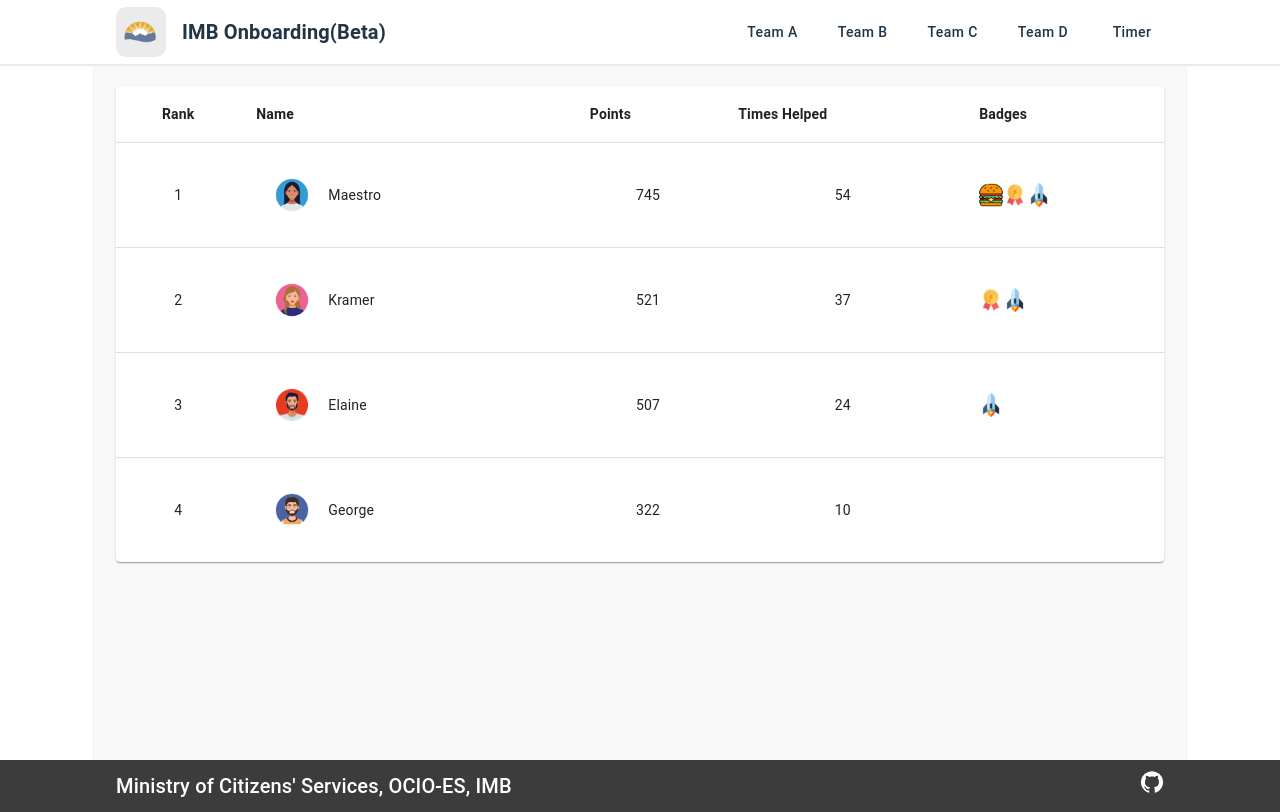
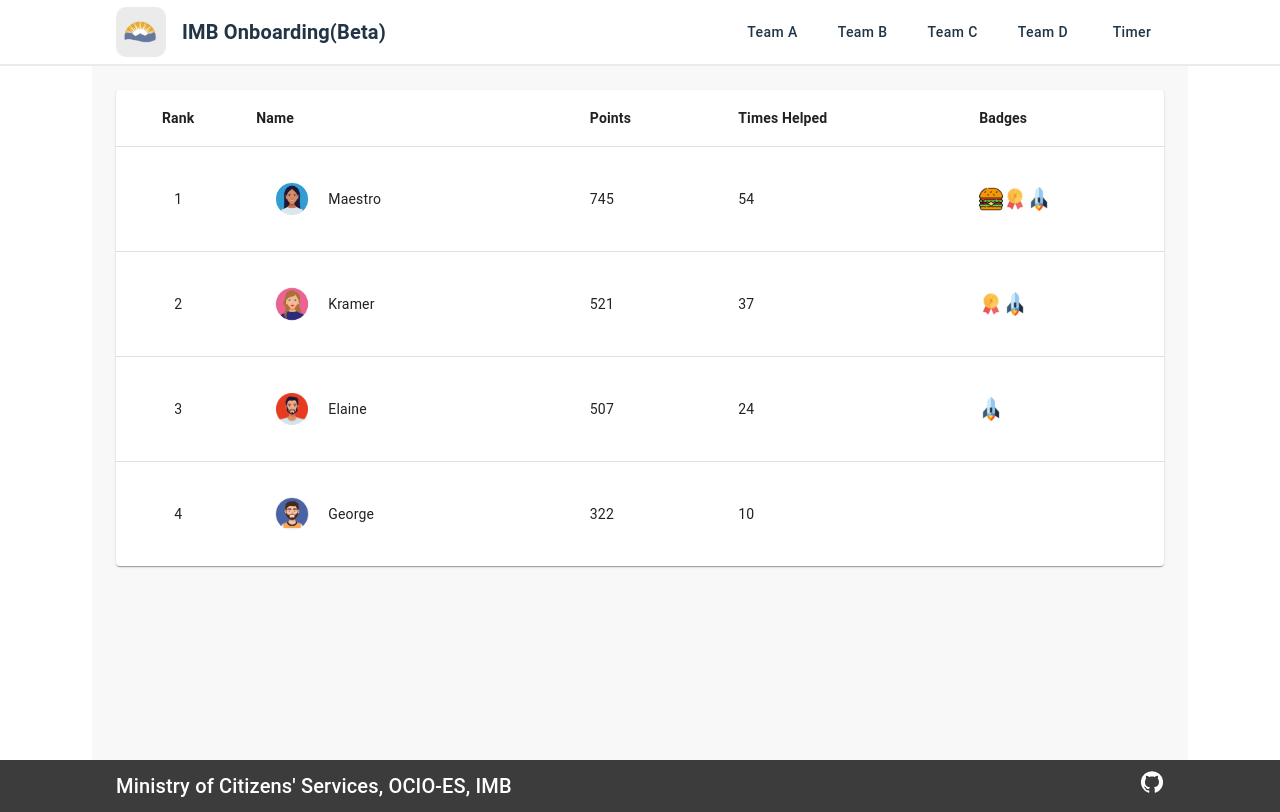
Before and after one commit to bcgov/citz-imb-build-with-us-1, a React (Vite) app in the folder frontend/: page /team-d in a window 1280 px wide. Built offline with nearby package versions, Linux system fonts and the light colour scheme.

Commit message:
Added bold text to tooltip, modified table alignmend.

```diff
--- a/frontend/src/Pages/Leaderboard.jsx
+++ b/frontend/src/Pages/Leaderboard.jsx
@@ -56,7 +56,7 @@ export default function Leaderboard() {
   return (
     <TableContainer
       component={Paper}
-      sx={{ height: "fit-content", marginTop: "20px" }}
+      sx={{ height: "fit-content", marginTop: "24px" }}
     >
       <Table sx={{ minWidth: 650 }} aria-label="simple table">
         <TableHead>
@@ -98,15 +98,15 @@ export default function Leaderboard() {
                   title={row.name}
                 />
               </TableCell>
-              <TableCell align="center">{row.points}</TableCell>
-              <TableCell align="center">{row.timesHelped}</TableCell>
+              <TableCell align="left">{row.points}</TableCell>
+              <TableCell align="left">{row.timesHelped}</TableCell>
               <TableCell align="center">
                 <Stack direction="row">
                   {row.badges?.map?.((badge) => (
                     <Tooltip
                       title={
                         <div>
-                          {badge.name}
+                          <b>{badge.name}</b>
                           <br />
                           {badge.description}
                         </div>
```
